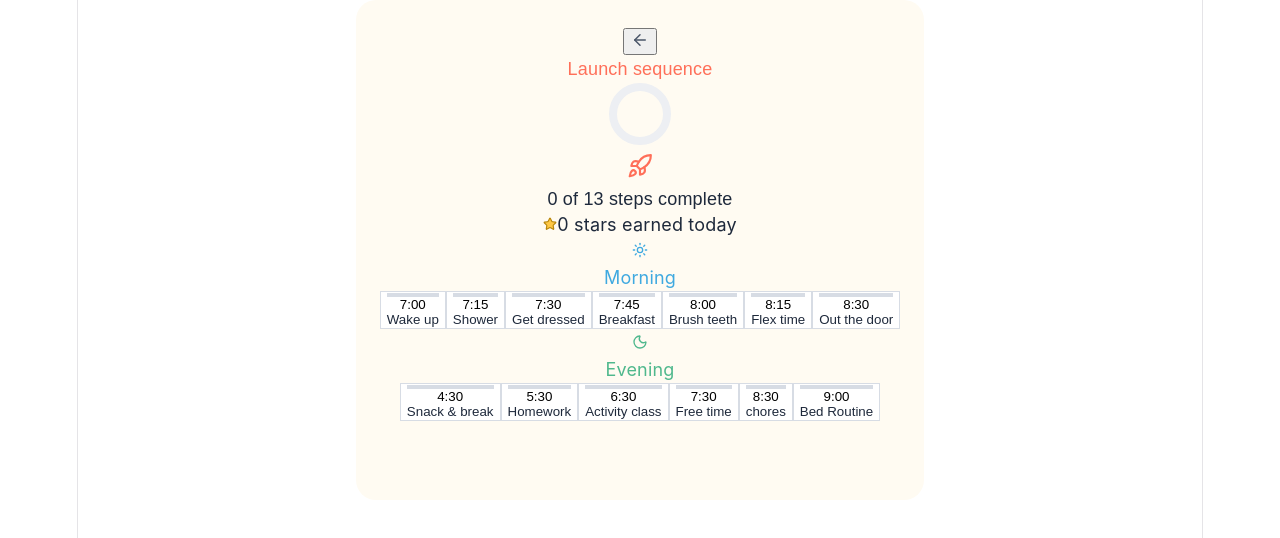
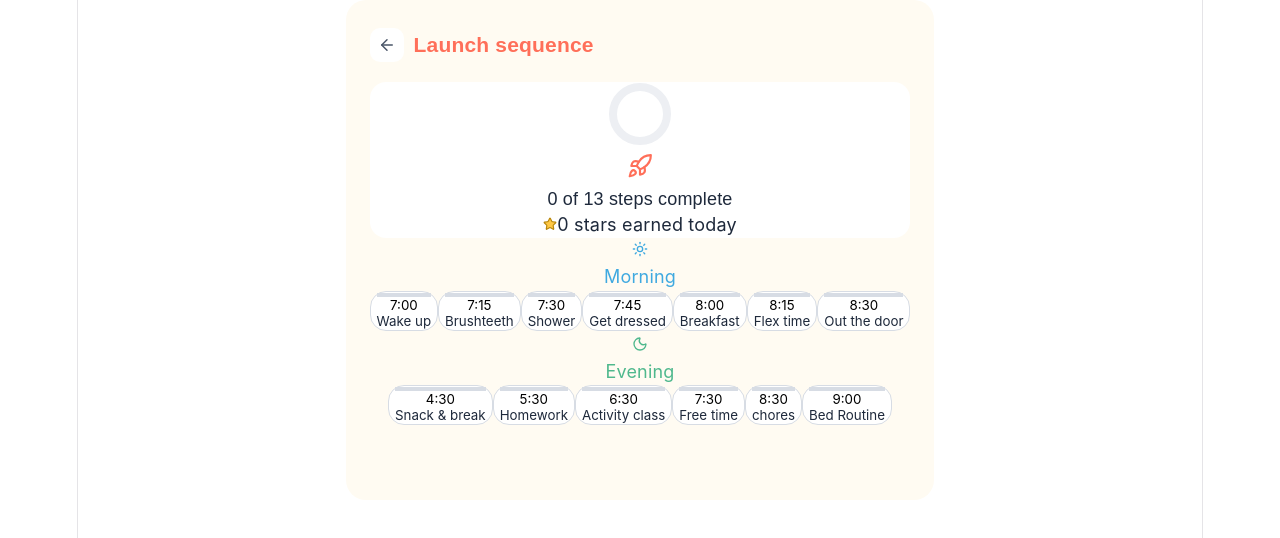
Before and after one commit to arunatara1111-creator/unit1-project, a React (Vite) app: page / in a window 1280 px wide. Shown: the top 538 px of the page. Built offline with nearby package versions, Linux system fonts and the light colour scheme.

Commit message:
styling for Card and Top Bar

```diff
--- a/src/components/data/tasks.js
+++ b/src/components/data/tasks.js
@@ -9,25 +9,25 @@ export const DEFAULT_TASKS = [
       id: "m2",
       period: "morning",
       time: "7:15",
-      label: "Shower",
+      label: "Brushteeth",
     },
     {
       id: "m3",
       period: "morning",
       time: "7:30",
-      label: "Get dressed",
+      label: "Shower",
     },
     {
       id: "m4",
       period: "morning",
       time: "7:45",
-      label: "Breakfast",
+      label: "Get dressed",
     },
     {
       id: "m5",
       period: "morning",
       time: "8:00",
-      label: "Brush teeth",
+      label: "Breakfast",
     },
     {
       id: "m6",
--- a/src/components/styles/child.css
+++ b/src/components/styles/child.css
@@ -1,5 +1,4 @@
-/*
-   Child View - Global Styling */
+/* Child View - Global Styling */
 
    .child-app {
     font-family:
@@ -27,3 +26,59 @@
   .child-app .rmc-h1 {
     font-family: "Baloo 2", sans-serif;
   }
+  /* Buttons */
+  .child-app .rmc-btn {
+    cursor: pointer;
+    border: none;
+    font-family: inherit;
+  }
+
+
+  .child-app .rmc-btn:active {
+    transform: scale(0.97);
+  }
+
+  .child-app .rmc-btn:focus-visible {
+    outline: 3px solid #3fa9e0;
+    outline-offset: 2px;
+  }
+/*cards*/
+.child-app .rmc-card {
+  background: white;
+  border-radius: 16px;
+  box-sizing: border-box;
+}
+/*Top Bar*/
+ .top-bar {
+    display: flex;
+    align-items: center;
+    gap: 10px;
+    margin-bottom: 20px;
+  }
+
+  .top-bar__back {
+    background: white;
+
+    border: 1.5px solid #d7dce4;
+
+    border-radius: 10px;
+
+    padding: 8px;
+
+    display: flex;
+    align-items: center;
+    justify-content: center;
+
+    transition:
+      transform 0.15s ease,
+      background 0.15s ease;
+  }
+
+  .top-bar__back:hover {
+    background: #edeff3;
+  }
+
+  .top-bar__title {
+    font-size: 21px;
+    font-weight: 700;
+  }
```
